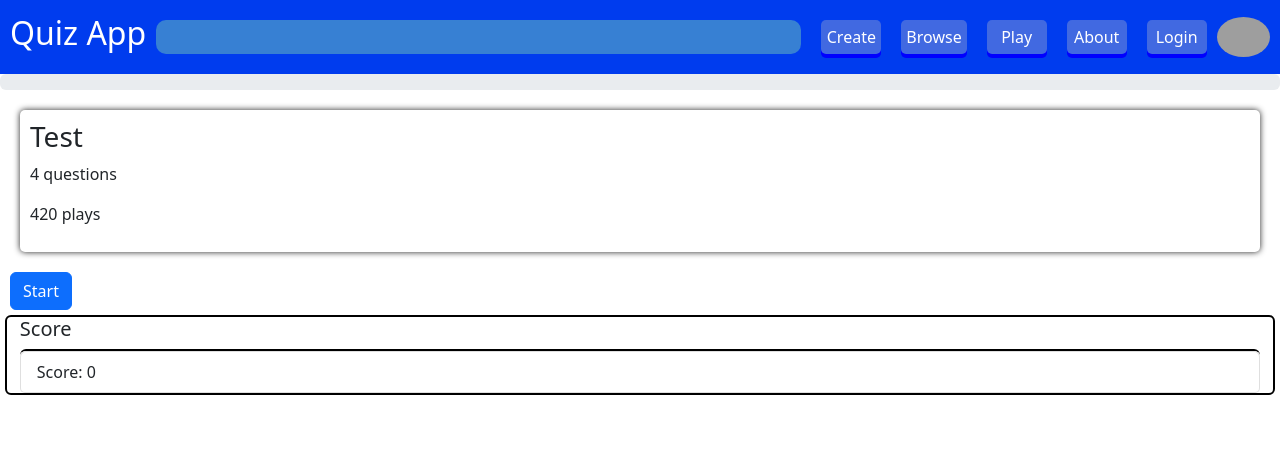
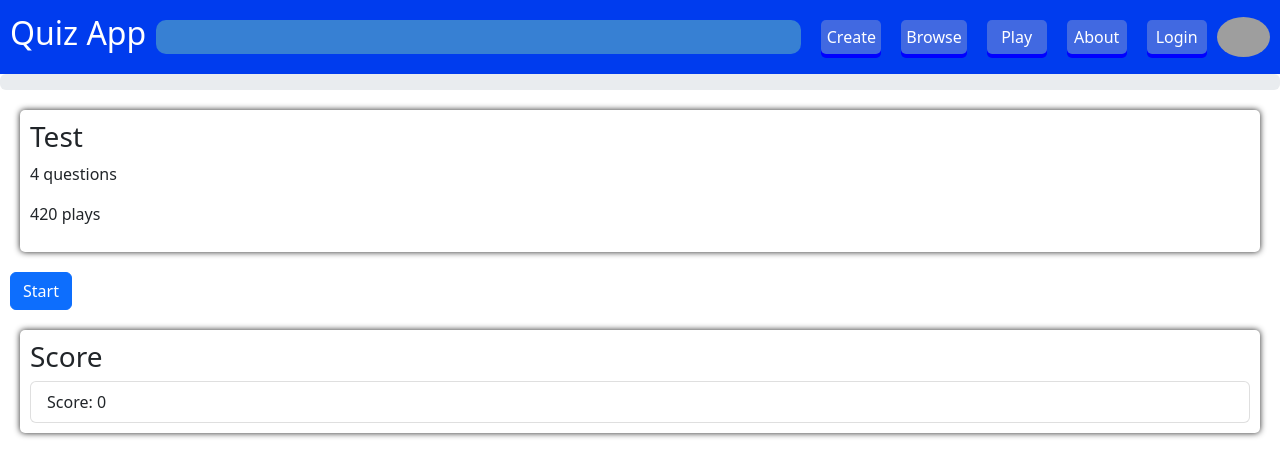
Before and after one commit to Mt-Trashmore-Mountaineers/top-of-the-heap, a React (Create React App) app: page /play in a window 1280 px wide. Shown: the top 476 px of the page. Built offline with nearby package versions, Linux system fonts and the light colour scheme; grey boxes are pictures that could not be loaded.

Commit message:
Changed bootstrap cards to custom

```diff
--- a/src/App.js
+++ b/src/App.js
@@ -73,7 +73,7 @@ class App extends React.Component {
               }}>Log out</button> :
               <button className="primary" onClick={loginWithRedirect}>Login</button>
           }
-          <img onClick={this.handleProfileOpen} id="profile-picture" alt="profile" src={user ? user.picture : `https://avatars.dicebear.com/api/bottts/${Math.round(Math.random() * 1000)}.svg`} />
+          <img onClick={this.handleProfileOpen} id="profile-picture" alt="profile" src={user ? user.picture : `https://avatars.dicebear.com/api/bottts/${1234}.svg`} />
           {
             (this.state.isProfileOpen && user) &&
             <UserStats handleProfileOpen={this.handleProfileOpen} user={user} points={0} />
--- a/src/CreateQuiz.js
+++ b/src/CreateQuiz.js
@@ -1,7 +1,8 @@
 import React from "react";
 import axios from "axios";
-import { Card, Form, Modal } from "react-bootstrap";
+import { Form, Modal } from "react-bootstrap";
 import Question from "./Question.js";
+import "./css/App.css";
 import "./css/CreateQuiz.css";
 
 class CreateQuiz extends React.Component {
@@ -120,7 +121,7 @@ class CreateQuiz extends React.Component {
                     </Form.Group>
                     {this.state.questions.map((val, index) => {
                         return (
-                            <Card>
+                            <div className="quiz-card">
                                 <Question
                                     key={index}
                                     index={index}
@@ -129,7 +130,7 @@ class CreateQuiz extends React.Component {
                                     incorrect={val.incorrect}
                                     updateQuestionsState={this.updateQuestionsState}
                                 />
-                            </Card>
+                            </div>
                         )
                     })}
                     <button className="primary" onClick={this.addQuestion}>Add Question</button>
--- a/src/PlayQuiz.js
+++ b/src/PlayQuiz.js
@@ -1,5 +1,5 @@
 import React from 'react';
-import { Button, Card, Carousel, ListGroup, ListGroupItem, ProgressBar } from 'react-bootstrap';
+import { Button, Carousel, ListGroup, ListGroupItem, ProgressBar } from 'react-bootstrap';
 import PlaySlide from './PlaySlide';
 import QuizSummary from './QuizSummary';
 
@@ -120,22 +120,22 @@ class PlayQuiz extends React.Component {
           </>}
         {
           this.state.currentQuestion === this.state.quiz.questions.length + 1 ?
-            <Card>
-              <Card.Title>Score</Card.Title>
+            <div className="quiz-card">
+              <h3>Score</h3>
               <ListGroup>
                 <ListGroupItem>
                   Score: {this.state.score.total} / {this.state.quiz.questions.length}
                 </ListGroupItem>
               </ListGroup>
-            </Card>
-            : <Card>
-              <Card.Title>Score</Card.Title>
+            </div>
+            : <div className="quiz-card">
+              <h3>Score</h3>
               <ListGroup>
                 <ListGroupItem>
                   Score: {this.state.score.total}
                 </ListGroupItem>
               </ListGroup>
-            </Card>
+            </div>
         }
       </>
     )
--- a/src/css/App.css
+++ b/src/css/App.css
@@ -148,6 +148,7 @@ a.primary.grey:active {
 }
 
 .quiz-card {
+    cursor: pointer;
     padding: 10px;
     border: medium none;
     box-shadow: rgb(34, 34, 34) 0px 0px 6px;
```
